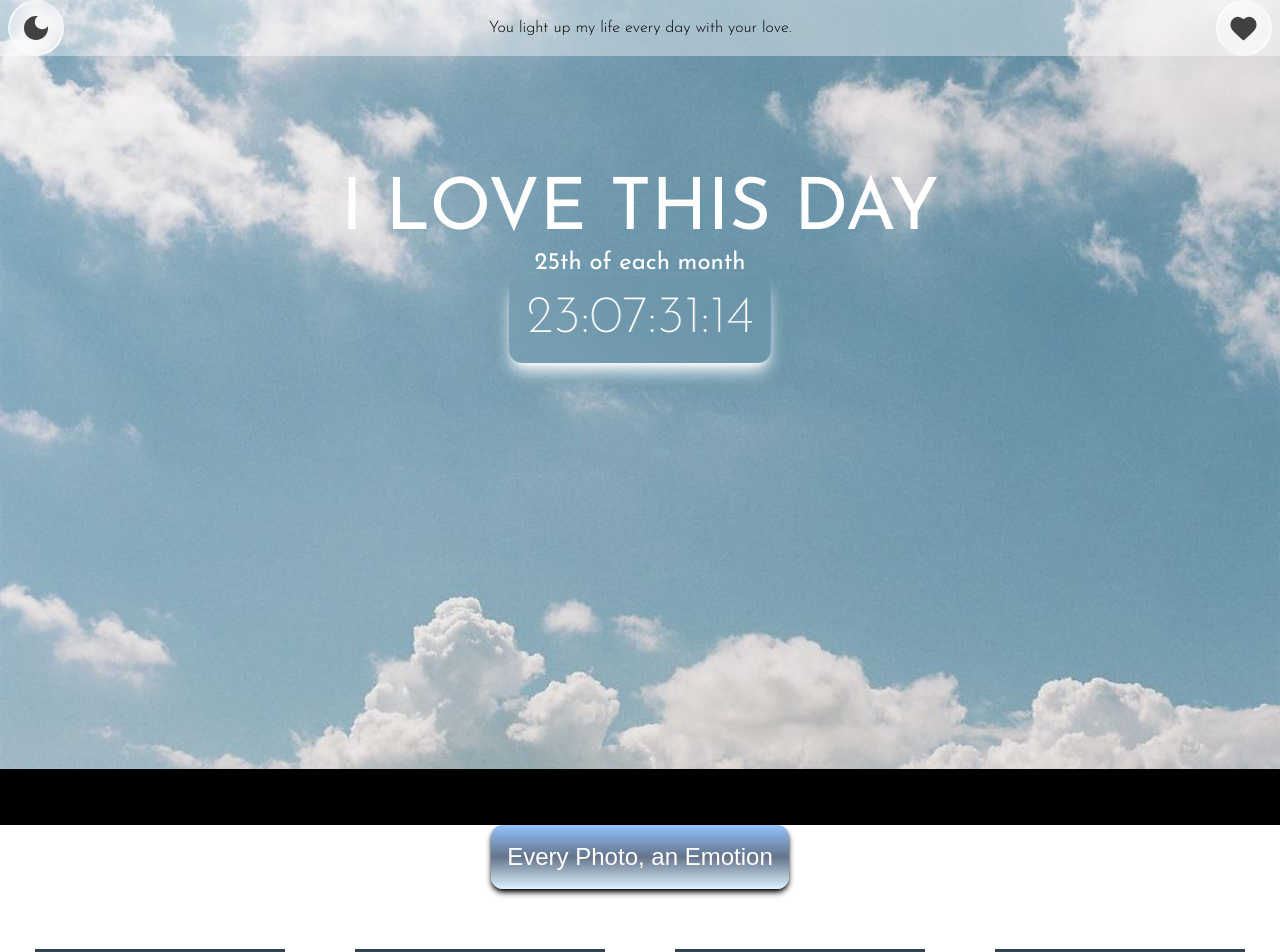
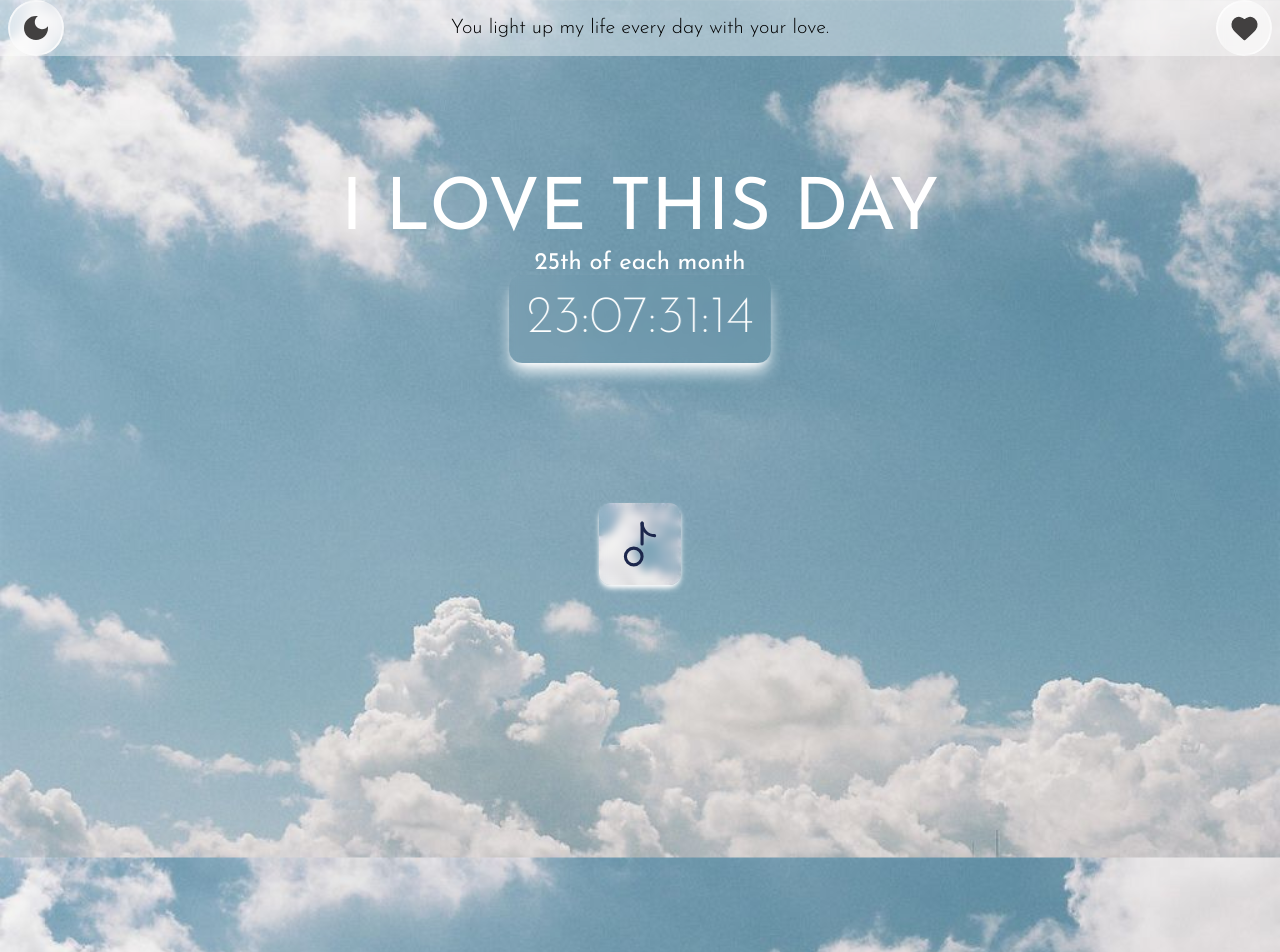
Before and after one commit to zLuisTv/love-mahi, a Next.js app: page / in a window 1280 px wide. Shown: the top 952 px of the page. Built offline with nearby package versions, Linux system fonts and the light colour scheme; a web font is replaced by a local one.

Commit message:
Update Music Link

```diff
--- a/app/music/page.tsx
+++ b/app/music/page.tsx
@@ -7,6 +7,7 @@ import ProgressBar from "../../components/Music/ProgressBar";
 import Image from 'next/image'
 import { motion } from 'framer-motion'
 import { useEffect, useRef, useState } from "react";
+import { getDarkModeFromLocalStorage, setDarkModeToLocalStorage } from '../../components/Theme/ThemeUtil';
 
 const boxVariants = {
     checked: { rotateY: 360 },
@@ -50,7 +51,19 @@ const MusicPage: React.FC = () => {
 
     const [currentSong, setCurrentSong] = useState<number>(0);
     const [open, setOpen] = useState<boolean>(false);
-    const [dark, setDark] = useState<boolean>(false);
+    const [dark, setDark] = useState<boolean>(getDarkModeFromLocalStorage());
+    const toggleDarkMode = () => {
+        const newDarkMode = !dark;
+        setDark(newDarkMode);
+        setDarkModeToLocalStorage(newDarkMode);
+    };
+    useEffect(() => {
+        const storedDarkMode = getDarkModeFromLocalStorage();
+        if (dark !== storedDarkMode) {
+            setDark(storedDarkMode);
+        }
+    }, []);
+
     const [playPause, setPlayPause] = useState(false);
     const [repeatSong, setRepeatSong] = useState<boolean>(false);
     const [duration, setDuration] = useState<number>();
@@ -62,7 +75,7 @@ const MusicPage: React.FC = () => {
         const currentTime = audioPlayer.current?.currentTime;
         setTime(currentTime);
         if (duration) {
-            if(progressBarRef.current.value === null) return;
+            if (progressBarRef.current.value === null) return;
 
             progressBarRef.current.value = currentTime;
             progressBarRef.current.style.setProperty(
@@ -104,7 +117,7 @@ const MusicPage: React.FC = () => {
     };
 
     return (
-        <div className={`${dark && "dark"}`}>
+        <div className={`${dark ? 'dark' : ''}`}>
             <audio
                 ref={audioPlayer}
                 src={playingList[currentSong].srcMusic}
@@ -129,7 +142,7 @@ const MusicPage: React.FC = () => {
                 className='fixed inset-x-0 top-0 flex flex-col items-center rounded-b-[50px] border-x border-b border-white bg-white bg-opacity-30 pb-8 backdrop-blur-sm dark:bg-black dark:border-none dark:bg-opacity-70 md:pb-4'
             >
                 <div className='flex w-full items-center justify-between px-7 py-2'>
-                    <div onClick={() => location.href='/'} className='borderGeradiant flex h-14 w-14 items-center justify-center rounded-full bg-white bg-opacity-50 backdrop-blur-sm hover:cursor-pointer'>
+                    <div onClick={() => location.href = '/'} className='borderGeradiant flex h-14 w-14 items-center justify-center rounded-full bg-white bg-opacity-50 backdrop-blur-sm hover:cursor-pointer'>
                         <svg
                             width="26"
                             height="26"
@@ -150,7 +163,7 @@ const MusicPage: React.FC = () => {
                     </div>
 
                     <div
-                        onClick={() => setDark(!dark)}
+                        onClick={toggleDarkMode}
                         className='borderGeradiant flex h-14 w-14 items-center justify-center rounded-full bg-white bg-opacity-50 backdrop-blur-sm hover:cursor-pointer'
                     >
                         <motion.svg
--- a/app/page.tsx
+++ b/app/page.tsx
@@ -6,7 +6,8 @@ import Chronometer from '../components/Home/Time'
 import Galery from '../components/Home/Galery'
 import Navigation from '../components/Home/Navigation'
 import Link from 'next/link'
-import React, { useState } from 'react'
+import React, { useState, useEffect } from 'react'
+import { getDarkModeFromLocalStorage, setDarkModeToLocalStorage } from '../components/Theme/ThemeUtil';
 
 
 const font_o = Averia_Sans_Libre({
@@ -17,17 +18,27 @@ const font_o = Averia_Sans_Libre({
 const Home: React.FC = () => {
 
 
-  const [dark, setDark] = useState<boolean>(false);
+  const [dark, setDark] = useState<boolean>(getDarkModeFromLocalStorage());
 
   const toggleDarkMode = () => {
-    setDark(!dark);
+    const newDarkMode = !dark;
+    setDark(newDarkMode);
+    setDarkModeToLocalStorage(newDarkMode);
   }
+
+  useEffect(() => {
+    // Actualiza el estado del tema oscuro cuando cambies de página.
+    const storedDarkMode = getDarkModeFromLocalStorage();
+    if (dark !== storedDarkMode) {
+      setDark(storedDarkMode);
+    }
+  }, []);
 
 
   return (
     <main className={` ${dark ? 'dark' : ''} `}>
 
-      <Navigation dark={dark} toggleDark={toggleDarkMode}/>
+      <Navigation dark={dark} toggleDark={toggleDarkMode} />
 
       <section className='absolute w-full dark:bg-neutral-800 text-white dark:text-black'>
 
@@ -46,11 +57,31 @@ const Home: React.FC = () => {
 
           </div>
 
+          <div className='mt-36 bg-[url("../public/background.jpg")] rounded-xl shadow-md shadow-white hover:shadow-black hover:cursor-pointer dark:shadow-slate-950 dark:hover:shadow-slate-600'>
+            <Link
+              href={"/music"}
+            >
+              <div className='p-4 text-center rounded-xl backdrop-blur-sm'>
+                <svg
+                width="50px"
+                height="50px"
+                viewBox="0 0 24 24"
+                fill="none"
+                xmlns="http://www.w3.org/2000/svg"
+                >
+                  <path d="M13 12V7V2" stroke="#1C274C" stroke-width="1.5" stroke-linecap="round" />
+                  <circle cx="9" cy="18" r="4" stroke="#1C274C" stroke-width="1.5" />
+                  <path d="M19 8C15.6863 8 13 5.31371 13 2" stroke="#1C274C" stroke-width="1.5" stroke-linecap="round" />
+                </svg>
+              </div>
+            </Link>
+          </div>
+
         </section>
 
         <section className='flex flex-col mt-14 bg-white items-center dark:bg-neutral-800'>
 
-          <div className='flex text-center bg-gradient-to-b to-sky-100 via-slate-500 from-blue-300 p-4 rounded-xl shadow-md shadow-black dark:shadow-white'>
+          <div className='flex text-center text-black bg-slate-200 p-4 rounded-xl shadow-lg shadow-black dark:shadow-white dark:bg-neutral-800 dark:text-white'>
             <p className={`${font_o.className} text-2xl `}>Every Photo, an Emotion</p>
           </div>
 
@@ -60,15 +91,6 @@ const Home: React.FC = () => {
 
           </div>
 
-          <div className='my-10 bg-[url("../public/bg-player.jpg")] rounded-xl shadow-md shadow-blue-300 hover:shadow-black hover:cursor-pointer dark:shadow-white'>
-            <Link
-              href={"/music"}
-            >
-              <div className='py-3 px-12 my-2 mx-2 text-center rounded-xl backdrop-blur-sm'>
-                <span className='text-2xl font-light'>Reproductor de Música</span>
-              </div>
-            </Link>
-          </div>
 
         </section>
 
--- a/components/Home/Navigation.tsx
+++ b/components/Home/Navigation.tsx
@@ -50,7 +50,7 @@ export default function Navigation({ dark, toggleDark }: NavigationProps) {
                 </motion.svg>
             </div>
 
-            <div className='flex py-3 text-center font-light'>
+            <div className='flex py-3 text-center font-light text-sm md:text-xl'>
 
                 <span>
                     You light up my life every day with your love.
--- /dev/null
+++ b/components/Theme/ThemeUtil.tsx
@@ -0,0 +1,8 @@
+export const getDarkModeFromLocalStorage = () => {
+    const storedDarkMode = localStorage.getItem('darkMode');
+    return storedDarkMode ? JSON.parse(storedDarkMode) : false;
+};
+
+export const setDarkModeToLocalStorage = (darkMode: boolean) => {
+    localStorage.setItem('darkMode', JSON.stringify(darkMode));
+};
```
Also changed, not shown: public/bg-player.jpg.
